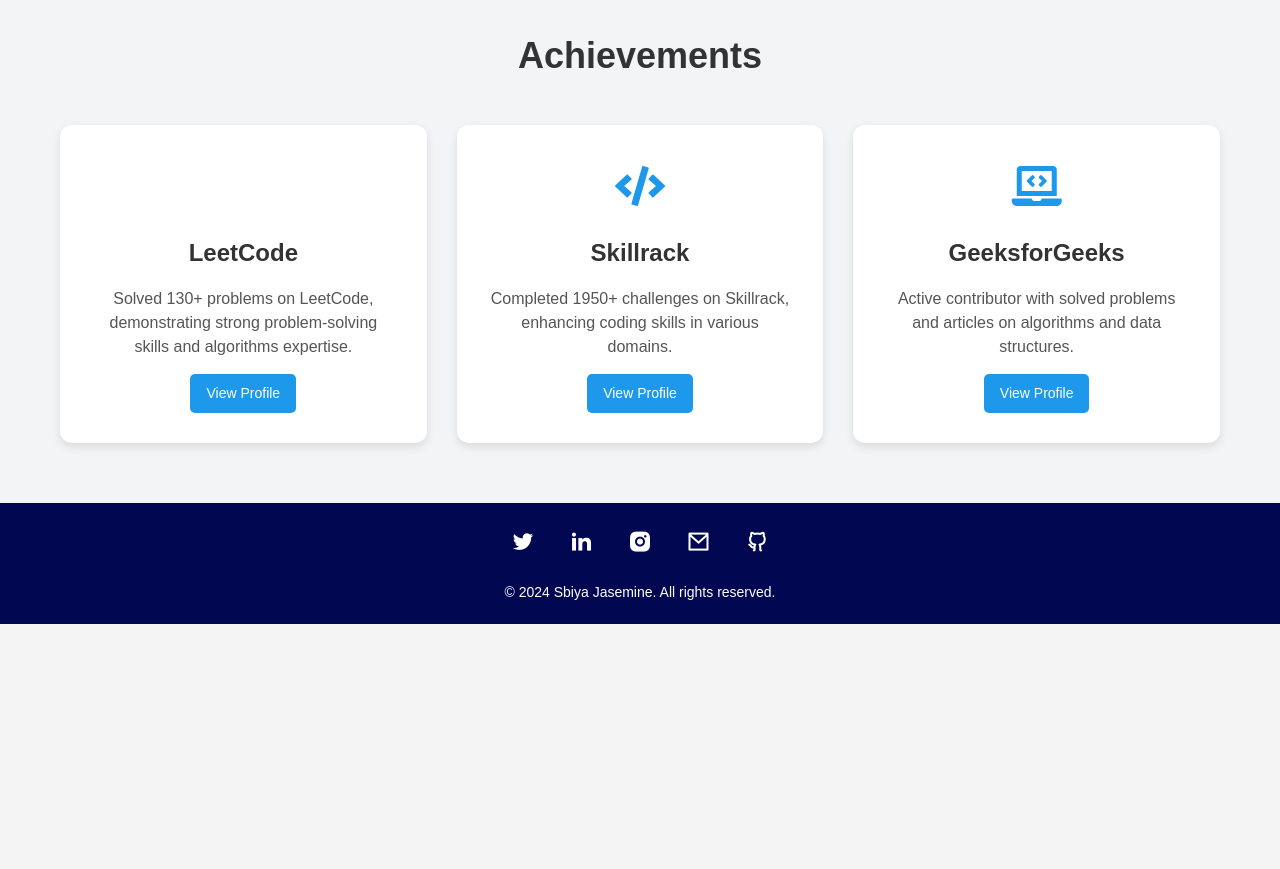
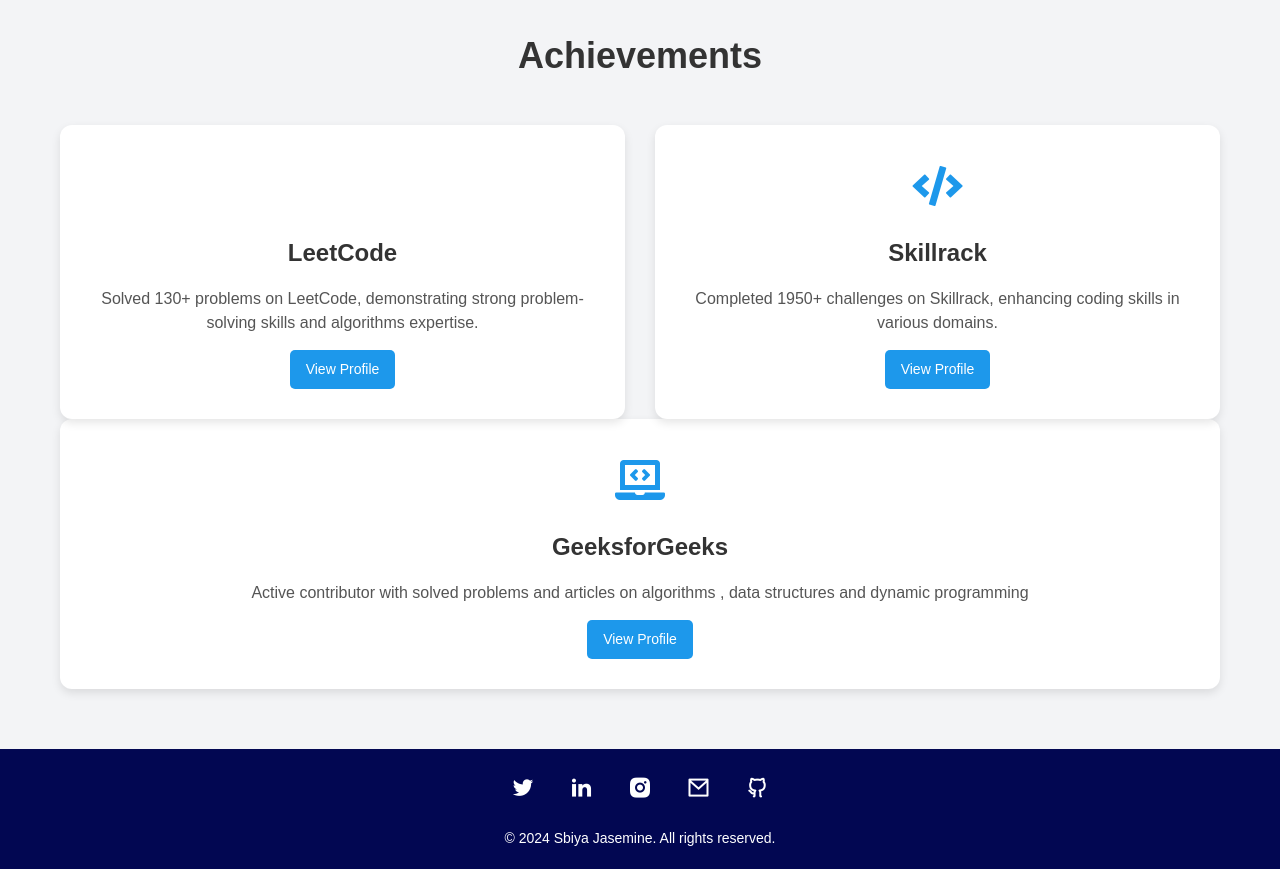
Before and after one commit to Sibiya07/My-Portfolio, a plain HTML site: page index.html in a window 1280 px wide. Shown: the part 4640-5509 px from the top of the page. Before the commit the page ends 5264 px from the top, so only its background shows below. Drawn offline with nearby package versions, Linux system fonts and the light colour scheme; some icons are missing.

Commit message:
Made changes to the portfolio

```diff
--- a/index.html
+++ b/index.html
@@ -304,14 +304,14 @@
             <a href="http://www.skillrack.com/profile/404541/80fc81aba28f3ceee362af98d6c50f0a0bf5e1b9" class="profile-link">View Profile</a>
           </div>
 
-          <div class="achievement-item">
-            <div class="achievement-icon">
-              <i class="fas fa-laptop-code"></i>
-            </div>
-            <h3>GeeksforGeeks</h3>
-             <p>Active contributor with solved problems and articles on algorithms and data structures.</p>
-            <a href="https://www.geeksforgeeks.org/user/user_0r6yjl8byyb/" class="profile-link">View Profile</a>
+
+        </div>   <div class="achievement-item">
+          <div class="achievement-icon">
+            <i class="fas fa-laptop-code"></i>
           </div>
+          <h3>GeeksforGeeks</h3>
+           <p>Active contributor with solved problems and articles on algorithms , data structures and dynamic programming </p>
+          <a href="https://www.geeksforgeeks.org/user/user_0r6yjl8byyb/" class="profile-link">View Profile</a>
         </div>
       </div>
     </section>
```
